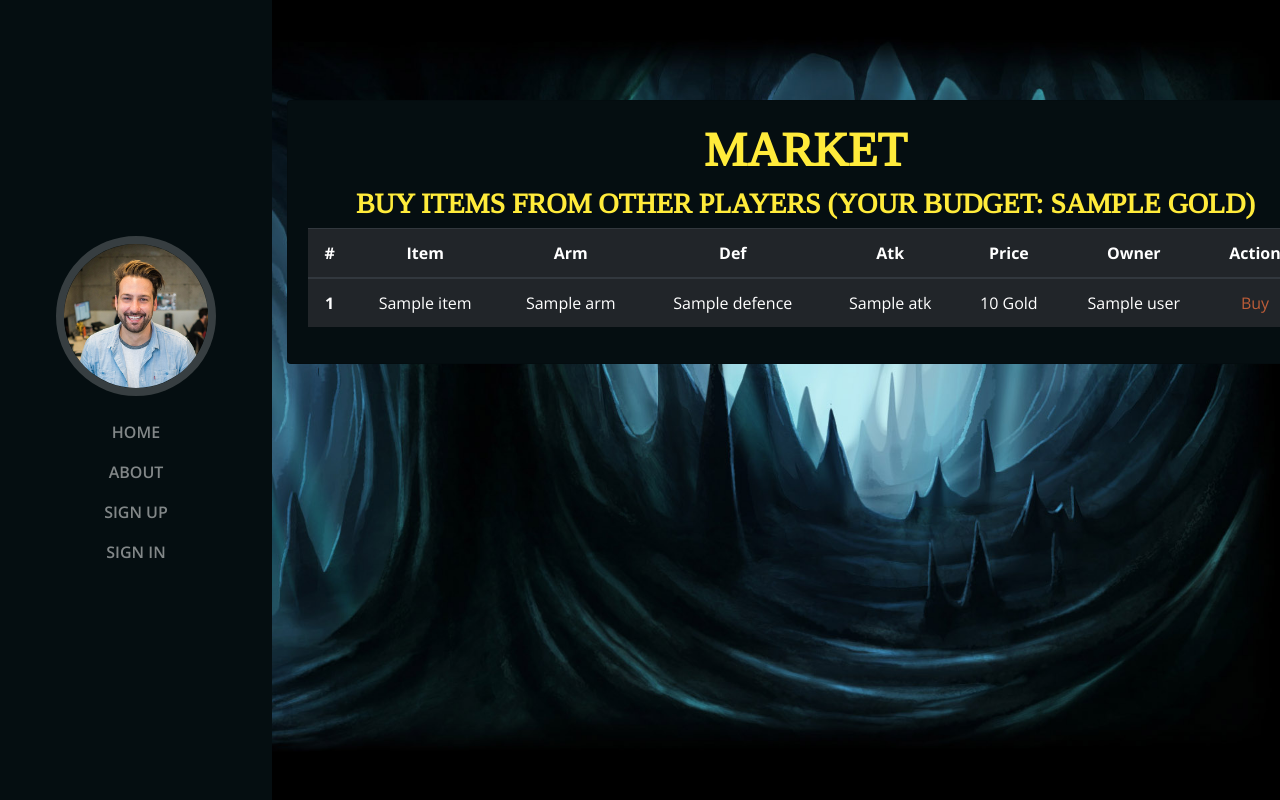
After one commit to ponyczek/MMODjango, a Django app: template dashboard/templates/dashboard/market.html in a window 1280 px wide. The commit adds this page. Run offline with Django 3.2, Linux system fonts and the light colour scheme; the template is opened without the code that fills it: most values are stand-ins (such as "Sample title", 1, 10 or a date in 2020); style sheets or scripts are compiled from the project's sources; some libraries are stand-ins or nearby versions; some web fonts are replaced.

Commit message:
Market functionality finished.

```diff
--- a/dashboard/models.py
+++ b/dashboard/models.py
@@ -84,3 +84,5 @@ class UserItem(models.Model):
     userprofile = models.ForeignKey(UserProfile, on_delete=models.CASCADE)
     item = models.ForeignKey(Item, on_delete=models.CASCADE)
     equipped = models.BooleanField(default=False)
+    on_market = models.BooleanField(default=False)
+    price = models.PositiveIntegerField(default=1)
--- /dev/null
+++ b/dashboard/templates/dashboard/market.html
@@ -0,0 +1,60 @@
+{% extends "base.html" %}
+{% block content %}
+    <div class="col-md-10 p-100">
+        <div class="card bg-dark">
+            <div class="card-body">
+                <h2 class="form-signin-heading gold-font text-center">Market</h2>
+                <h3 class="form-signin-heading gold-font text-center">Buy items from other players (Your
+                    budget: {{ user_profile.gold }})</h3>
+                {% if error %}
+                    <div id="" class="alert alert-danger alert-dismissible fade show" role="alert">
+                        {{ error }}
+                        <button type="button" class="close" data-dismiss="alert" aria-label="Close">
+                            <span aria-hidden="true">&times;</span>
+                        </button>
+                    </div>
+                {% endif %}
+                {% if success %}
+                    <div id="" class="alert alert-success alert-dismissible fade show" role="alert">
+                        {{ success }}
+                        <button type="button" class="close" data-dismiss="alert" aria-label="Close">
+                            <span aria-hidden="true">&times;</span>
+                        </button>
+                    </div>
+                {% endif %}
+                <div class="table-container">
+                    <table class="table table-hover table-dark">
+                        <thead>
+                        <tr>
+                            <th scope="col" class="text-center">#</th>
+                            <th scope="col" class="text-center">Item</th>
+                            <th scope="col" class="text-center">Arm</th>
+                            <th scope="col" class="text-center">Def</th>
+                            <th scope="col" class="text-center">Atk</th>
+                            <th scope="col" class="text-center">Price</th>
+                            <th scope="col" class="text-center">Owner</th>
+                            <th scope="col" class="text-center">Action</th>
+                        </tr>
+                        </thead>
+                        <tbody>
+
+                        {% for item in items %}
+                            <tr>
+                                <th scope="row" class="text-center">{{ forloop.counter }}</th>
+                                <td class="text-center">{{ item.item.name }}</td>
+                                <td class="text-center">{{ item.item.arm }}</td>
+                                <td class="text-center">{{ item.item.defence }}</td>
+                                <td class="text-center">{{ item.item.atk }}</td>
+                                <td class="text-center">{{ item.price }} Gold</td>
+                                <td class="text-center">{{ item.userprofile.user }}</td>
+                                <td class="text-center"><a href="{% url 'dashboard:buy_item' item.pk %}"
+                                                           class="text-center">Buy</a></td>
+                            </tr>
+                        {% endfor %}
+                        </tbody>
+                    </table>
+                </div>
+            </div>
+        </div>
+    </div>
+{% endblock content %}
--- a/dashboard/templates/dashboard/partials/_items_list.html
+++ b/dashboard/templates/dashboard/partials/_items_list.html
@@ -3,8 +3,8 @@
     <div class="col-md-12">
         <div class="list-group items-list" id="item-list">
             {% for user_item in user_items %}
-                <li class="list-group-item list-group-item-action list-group-item-primary">
-                    {{ user_item.item.name }}
+                <li class="list-group-item list-group-item-action list-group-item-primary" id="item-id-{{ user_item.pk }}">
+                        {{ user_item.item.name }}
                     {% if user_item.item.defence %}
                         (Def: {{ user_item.item.defence }})
                     {% elif user_item.item.atk %}
@@ -15,7 +15,7 @@
                     {% if user_item.equipped %}
                         <a href="{% url 'dashboard:take_off' user_item.id %}" class="pull-right">Take off</a>
                     {% else %}
-                        <a href="" class="pull-right">Sell</a>
+                        <a data-toggle="modal" data-target="#sellModal" data-user-item-id="{{ user_item.pk }}" class="pull-right">Sell</a>
                         <p class="d-inline pull-right"> | </p>
                         <a href="{% url 'dashboard:equip' user_item.id %}" class="pull-right">Equip</a>
                     {% endif %}
--- a/pages/templates/base.html
+++ b/pages/templates/base.html
@@ -48,12 +48,12 @@
     <link href="{% static 'vendor/simple-line-icons/css/simple-line-icons.css' %}" rel="stylesheet"/>
     <link href="{% static 'vendor/bootstrap/css/bootstrap.min.css' %}" rel="stylesheet"/>
     <link href="{% static 'vendor/bootstrap/css/bootstrap-grid.min.css' %}" rel="stylesheet"/>
-    <link href="{% static 'vendor/bootstrap/css/now-ui-kit.css' %}" rel="stylesheet"/>
     {#<link href="{% static 'vendor/bootstrap/css/demo.css' %}" rel="stylesheet"/>#}
     <link href="{% static 'css/resume.min.css' %}" rel="stylesheet">
     <link href="{% sass_src 'css/style.scss' %}" rel="stylesheet"/>
+    <script src="{% static 'vendor/jquery/jquery.min.js' %}"></script>
+
     <script src="{% static 'vendor/bootstrap/js/bootstrap.bundle.min.js' %}"></script>
-    <script src="{% static 'vendor/jquery/jquery.min.js' %}"></script>
     <script src="https://cdnjs.cloudflare.com/ajax/libs/moment.js/2.21.0/moment.min.js"></script>
 
     <!-- Plugin JavaScript -->
@@ -75,6 +75,13 @@
 </div>
 
 {% block bottomscript %}
+    <script>
+        $('#sellModal').on('shown.bs.modal', function (e) {
+         var user_item_id = $(e.relatedTarget).data('user-item-id');
+         $('#sellItemBtn').attr("onclick",`sellItem(${user_item_id})`);
+        $('#myInput').trigger('focus')
+    });
+    </script>
 {% endblock bottomscript %}
 </body>
 </html>
--- a/pages/templates/navigation.html
+++ b/pages/templates/navigation.html
@@ -17,7 +17,7 @@
                     <a class="nav-link js-scroll-trigger" href="{% url 'dashboard:adventure' %}">Adventure</a>
                 </li>
                 <li class="nav-item">
-                    <a class="nav-link js-scroll-trigger" href="#experience">Market</a>
+                    <a class="nav-link js-scroll-trigger" href="{% url 'dashboard:market'%}">Market</a>
                 </li>
                 <li class="nav-item">
                     <a class="nav-link js-scroll-trigger" href="#experience">Chat</a>
--- a/static/css/style.css
+++ b/static/css/style.css
@@ -78,4 +78,8 @@ h2 {
   height: 50px;
   width: 50px; }
 
+.card-body .table-container {
+  max-height: 500px;
+  overflow-y: scroll; }
+
 /*# sourceMappingURL=style.css.map */
--- a/static/css/style.scss
+++ b/static/css/style.scss
@@ -66,11 +66,11 @@ h2 {
   padding-top: 100px !important;
 }
 
-.p-t-50{
+.p-t-50 {
   padding-top: 50px !important;
 }
 
-.p-t-20{
+.p-t-20 {
   padding-top: 20px !important;
 }
 
@@ -110,11 +110,19 @@ h2 {
     height: 100px;
   }
 
-  .head-eq, .armor-eq, .weapon-eq, .shield-eq{
-    img{
+  .head-eq, .armor-eq, .weapon-eq, .shield-eq {
+    img {
       height: 50px;
       width: 50px;
     }
   }
 
 }
+
+.card-body {
+  .table-container {
+    max-height: 500px;
+    overflow-y: scroll;
+  }
+
+}
--- a/static/upload/css/style.css
+++ b/static/upload/css/style.css
@@ -83,4 +83,8 @@ h2 {
   height: 50px;
   width: 50px; }
 
+.card-body .table-container {
+  max-height: 500px;
+  overflow-y: scroll; }
+
 /*# sourceMappingURL=../../../../../../static/css/style.css.map */
```
Also changed, not shown: dashboard/templates/dashboard/adventure.html (+8 -0 lines), dashboard/templates/dashboard/partials/_monsters.html (+32 -8 lines), dashboard/templates/dashboard/partials/_sell_item_modal.html (added, +26 -0 lines), dashboard/templates/dashboard/ranking.html (+8 -8 lines), dashboard/urls.py (+5 -2 lines), dashboard/views.py (+52 -4 lines), 2 other files.
